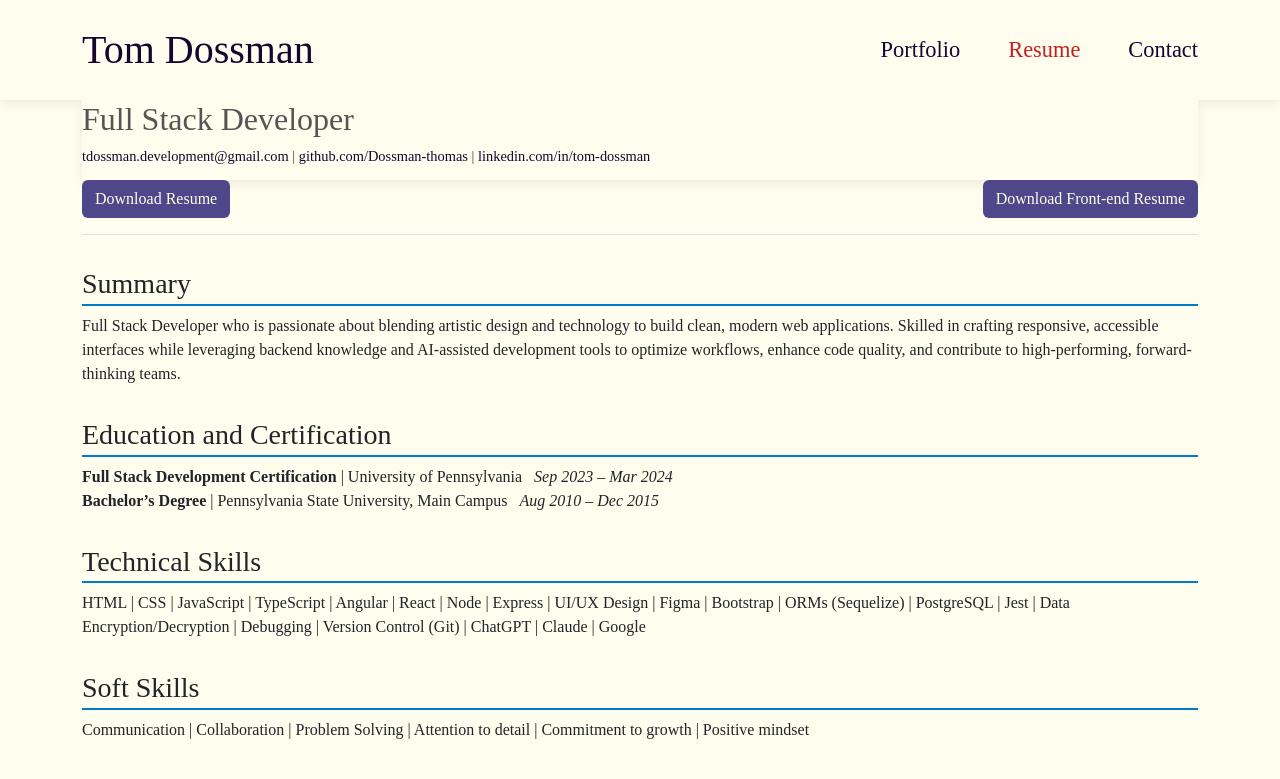
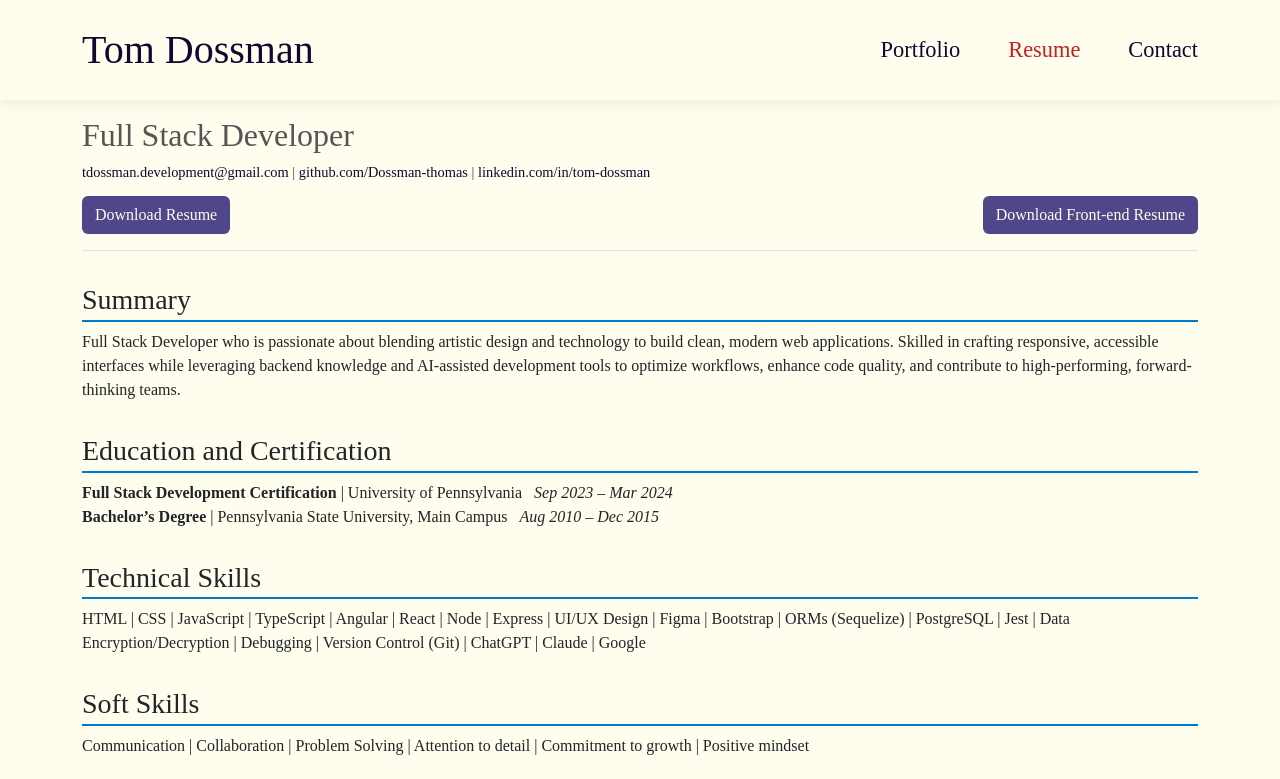
Before and after one commit to Dossman-thomas/Portfolio, a React (Vite) app: page /resume in a window 1280 px wide. Shown: the top 779 px of the page. Built offline with nearby package versions, Linux system fonts and the light colour scheme; a web font is replaced by a local one.

Commit message:
fixed formatting issues in resume header

```diff
--- a/src/App.css
+++ b/src/App.css
@@ -39,6 +39,9 @@ header {
   height: 100px;
   width: 100%;
   background-color: var(--bckgrnd);
+}
+
+.drop-shadow {
   box-shadow: 0 5px 10px rgba(0, 0, 0, 0.062);
 }
 
--- a/src/components/Header.jsx
+++ b/src/components/Header.jsx
@@ -3,7 +3,7 @@ import NavBar from './NavBar';
 export default function Header() {
 
   return (
-    <header className="container-fluid header d-flex align-items-center">
+    <header className="container-fluid d-flex align-items-center drop-shadow">
       <NavBar />
     </header>
   );
--- a/src/pages/Resume.jsx
+++ b/src/pages/Resume.jsx
@@ -7,7 +7,7 @@ export default function Resume() {
     <>
       {/* Scannable HTML Resume Section */}
       <div
-        className="container mb-5"
+        className="container mb-5 mt-3"
         style={{
           fontFamily: "Arial, sans-serif",
           lineHeight: 1.5,
```
